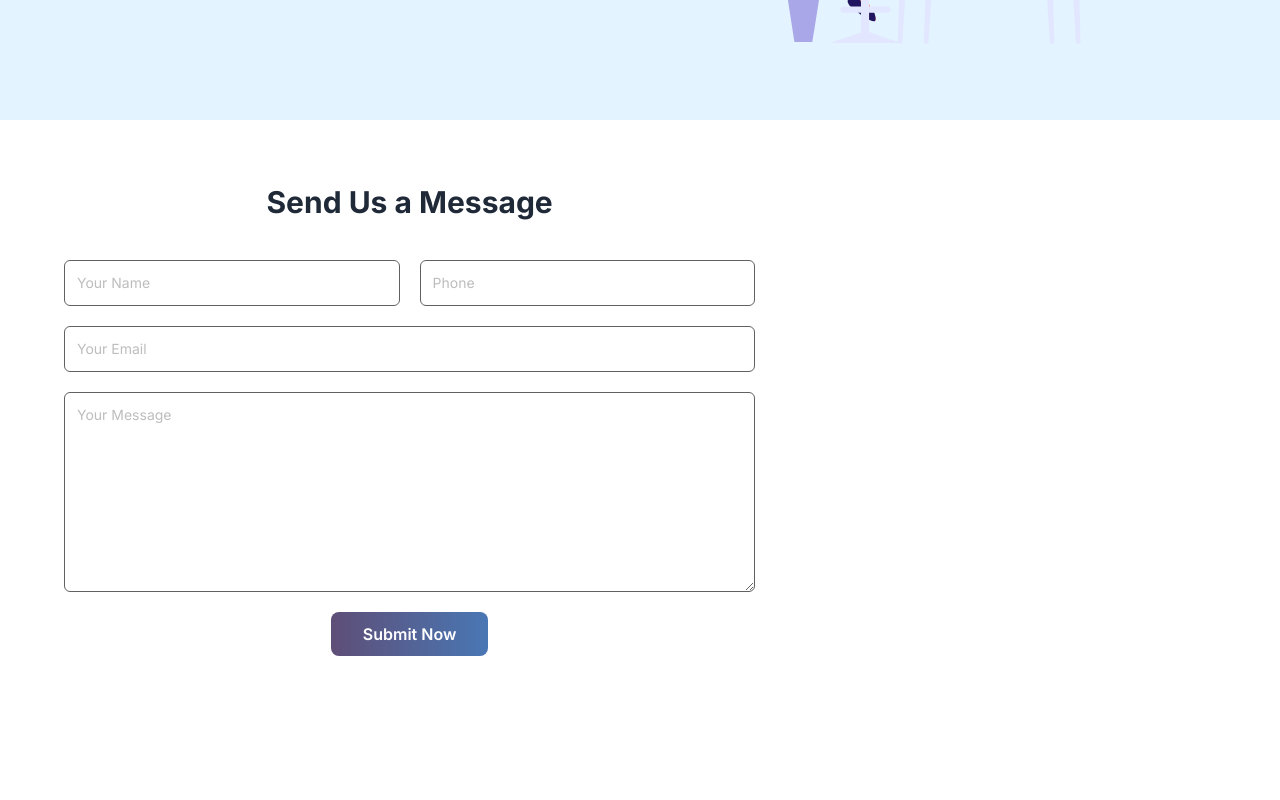
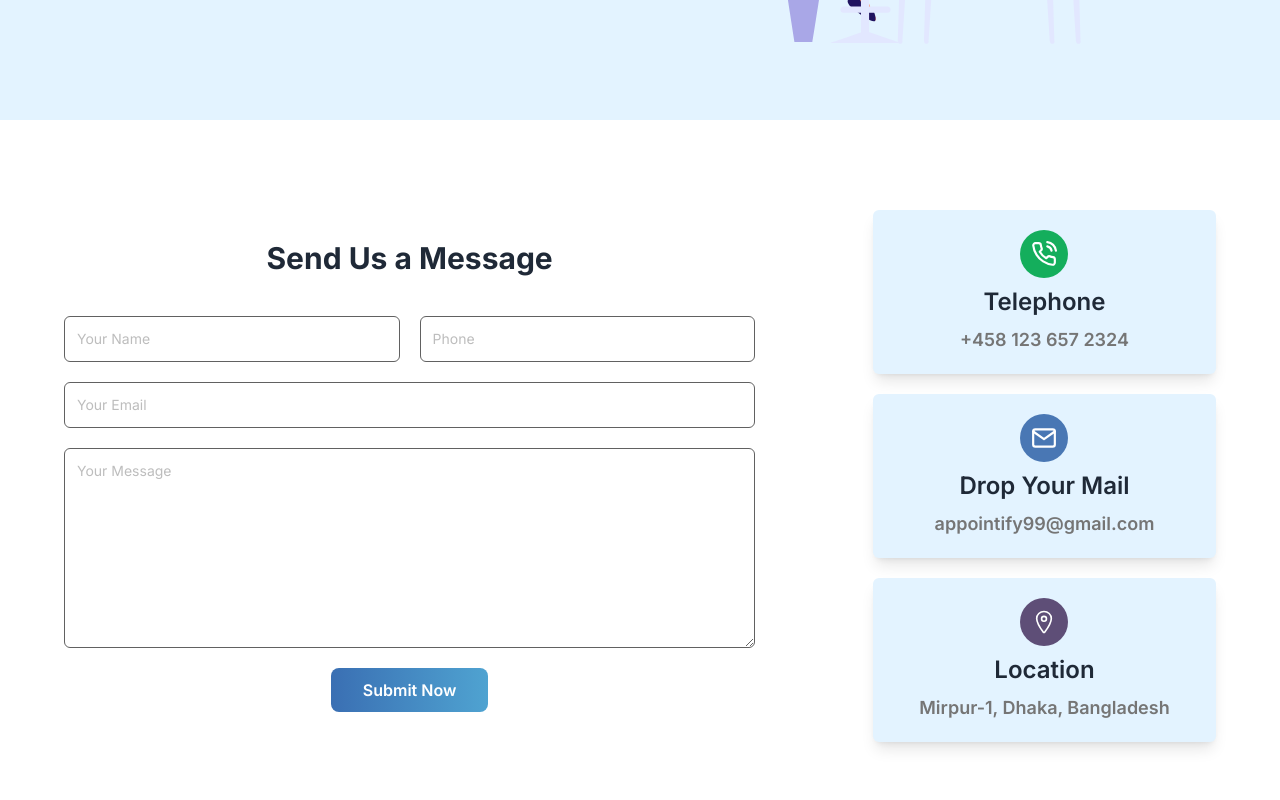
Before and after one commit to originalmahim/appointify, a React (Vite) app: page /contact in a window 1280 px wide. Shown: the part 440-1240 px from the top of the page. Built offline with nearby package versions, Linux system fonts and the light colour scheme; no server answers.

Commit message:
[feat](contact): Cards added to the contact page

```diff
--- /dev/null
+++ b/src/components/Contact/ContactCard.jsx
@@ -0,0 +1,19 @@
+import PropTypes from "prop-types";
+
+const ContactCard = ({ title, subTitle }) => {
+  return (
+    <div>
+      <div className="flex flex-col justify-center items-center md:gap-1 lg:gap-2">
+        <p className="text-2xl font-semibold">{title}</p>
+        <p className="text-lg font-semibold text-[#757575]">{subTitle}</p>
+      </div>
+    </div>
+  );
+};
+
+ContactCard.propTypes = {
+  title: PropTypes.string,
+  subTitle: PropTypes.string,
+};
+
+export default ContactCard;
--- a/src/components/Contact/ContactForm.jsx
+++ b/src/components/Contact/ContactForm.jsx
@@ -1,7 +1,11 @@
+import { FiPhoneCall, FiMail } from "react-icons/fi";
+import { IoLocationOutline } from "react-icons/io5";
+import ContactCard from "./ContactCard";
+
 const ContactForm = () => {
   return (
-    <section className="max-w-6xl mx-auto">
-      <div className="md:w-3/5 py-16 px-8 md:px-12 lg:px-0">
+    <section className="max-w-6xl mx-auto md:my-10 lg:my-14 flex flex-col md:flex-row items-center justify-center md:justify-between">
+      <div className="w-full md:w-3/5 py-16 px-8 md:px-12 lg:px-0">
         <h3 className="text-3xl font-bold text-center mb-10">
           Send Us a Message
         </h3>
@@ -10,7 +14,7 @@ const ContactForm = () => {
             <input
               type="text"
               placeholder="Your Name"
-              className="block w-full p-3 rounded-md  border border-gray-700 text-sm text-[#757575] hover:border-special focus:border-special outline-none transition"
+              className="block w-full p-3 rounded-md border border-gray-700 text-sm text-[#757575] hover:border-special focus:border-special outline-none transition"
             />
             <input
               type="tel"
@@ -28,19 +32,46 @@ const ContactForm = () => {
           <div>
             <textarea
               placeholder="Your Message"
-              className="block w-full h-[150px] lg:h-[200px] rounded-md text-sm text-[#757575] border border-gray-700 p-3"
+              className="block w-full h-[150px] lg:h-[200px] rounded-md text-sm text-[#757575] border border-gray-700 p-3 hover:border-special focus:border-special outline-none transition"
             ></textarea>
           </div>
           <div className="mt-5 flex justify-center">
             <input
               type="submit"
               value="Submit Now"
-              className="px-8 h-[44px] text-white font-semibold bg-gradient-to-r from-[#5E4E77] to-[#4977B4] rounded-lg cursor-pointer hover:bg-gradient-blue transition transform active:scale-95"
+              className="px-8 h-[44px] text-white font-semibold bg-gradient-blue rounded-lg cursor-pointer hover:bg-gradient-to-r hover:from-special hover:to-head transition transform active:scale-95"
             />
           </div>
         </form>
       </div>
-      <div></div>
+      <div className="w-full md:w-2/5 flex flex-col gap-5 md:pr-12 lg:pr-0 px-8">
+        <div className=" bg-[#E3F3FF] rounded-md shadow-lg py-5 w-full lg:w-[80%] ml-auto flex flex-col md:gap-1 lg:gap-2 justify-center items-center">
+          <div className="bg-[#14AE5C] text-white w-12 h-12 rounded-full flex items-center justify-center">
+            <FiPhoneCall size={26} />
+          </div>
+          <ContactCard title={"Telephone"} subTitle={"+458 123 657 2324"} />
+        </div>
+
+        <div className=" bg-[#E3F3FF] rounded-md shadow-lg py-5 w-full lg:w-[80%] ml-auto flex flex-col md:gap-1 lg:gap-2 justify-center items-center">
+          <div className="bg-[#4977B4] text-white w-12 h-12 rounded-full flex items-center justify-center">
+            <FiMail size={26} />
+          </div>
+          <ContactCard
+            title={"Drop Your Mail"}
+            subTitle={"appointify99@gmail.com"}
+          />
+        </div>
+
+        <div className=" bg-[#E3F3FF] rounded-md shadow-lg py-5 w-full lg:w-[80%] ml-auto flex flex-col md:gap-1 lg:gap-2 justify-center items-center">
+          <div className="bg-[#5e4e77] text-white w-12 h-12 rounded-full flex items-center justify-center">
+            <IoLocationOutline size={26} />
+          </div>
+          <ContactCard
+            title={"Location"}
+            subTitle={"Mirpur-1, Dhaka, Bangladesh"}
+          />
+        </div>
+      </div>
     </section>
   );
 };
--- a/src/pages/Login/Login.jsx
+++ b/src/pages/Login/Login.jsx
@@ -14,7 +14,7 @@ import toast from "react-hot-toast";
 const Login = () => {
   const [isVisible, setIsVisible] = useState(false);
   const { signInUser } = useContext(AuthContext);
-  const navigate = useNavigate()
+  const navigate = useNavigate();
 
   // React hook functonalities
   const { register, handleSubmit, watch, reset } = useForm();
@@ -122,7 +122,7 @@ const Login = () => {
 
               {/* checkbox */}
               <div className="flex gap-2 mt-3">
-                <input type="checkbox" className="" name="" id="" required/>
+                <input type="checkbox" className="" name="" id="" required />
                 <p className="text-sm text-gray-800">
                   I agree with the{" "}
                   <a
@@ -140,8 +140,7 @@ const Login = () => {
                 <input
                   type="submit"
                   value="Login"
-                  className="w-full h-[44px] text-white font-semibold bg-gradient-to-r from-[#5E4E77] to-[#4977B4] rounded-lg cursor-pointer hover:bg-gradient-blue transition transform active:scale-95"
-
+                  className="w-full h-[44px] text-white font-semibold bg-gradient-blue rounded-lg cursor-pointer hover:bg-gradient-to-r hover:from-special hover:to-head transition transform active:scale-95"
                 />
               </div>
             </form>
--- a/src/pages/SignUp/SignUp.jsx
+++ b/src/pages/SignUp/SignUp.jsx
@@ -149,7 +149,7 @@ const SignUp = () => {
                 <input
                   type="submit"
                   value="Sign Up"
-                  className="w-full h-[44px] text-white font-semibold bg-gradient-to-r from-[#5E4E77] to-[#4977B4] rounded-lg cursor-pointer hover:bg-gradient-blue transition transform active:scale-95"
+                  className="w-full h-[44px] text-white font-semibold bg-gradient-blue rounded-lg cursor-pointer hover:bg-gradient-to-r hover:from-special hover:to-head transition transform active:scale-95"
                 />
               </div>
             </form>
```
